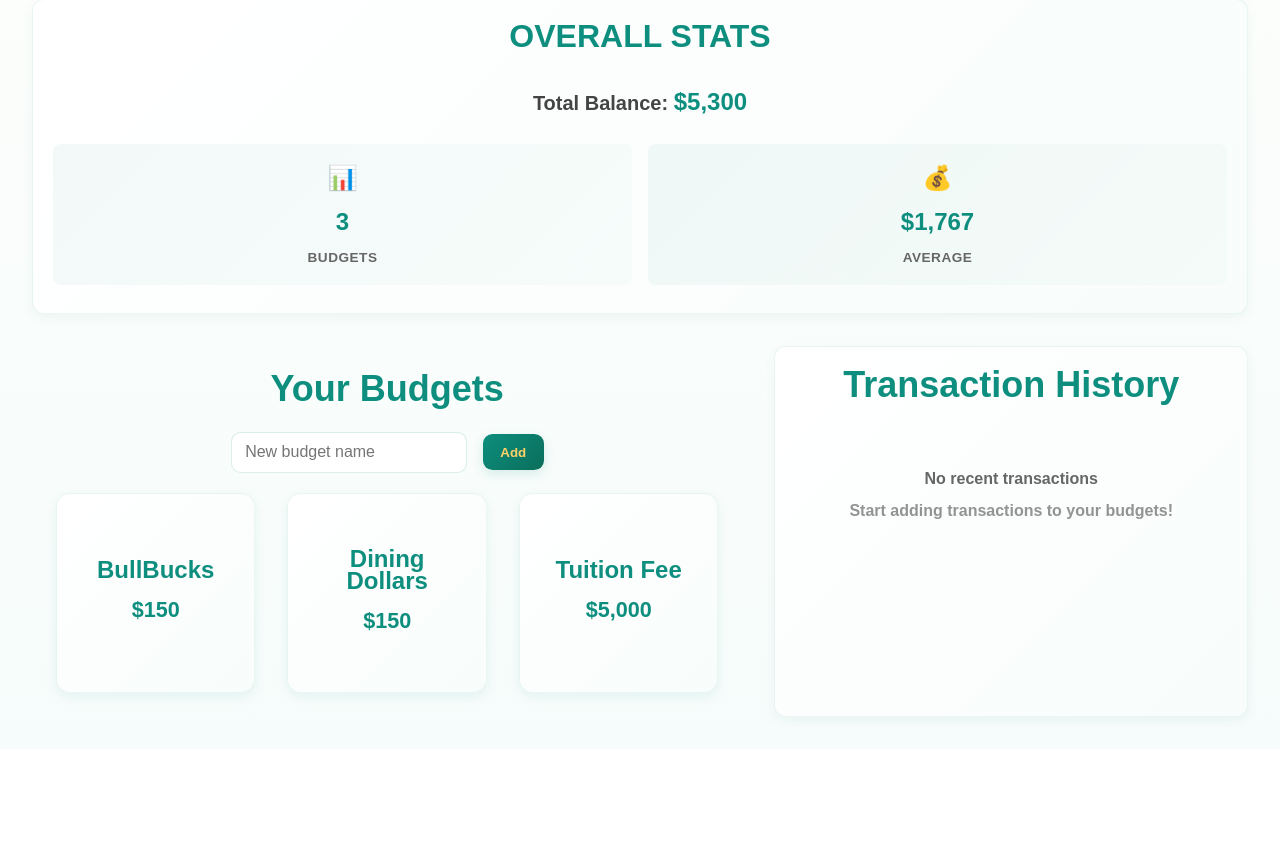
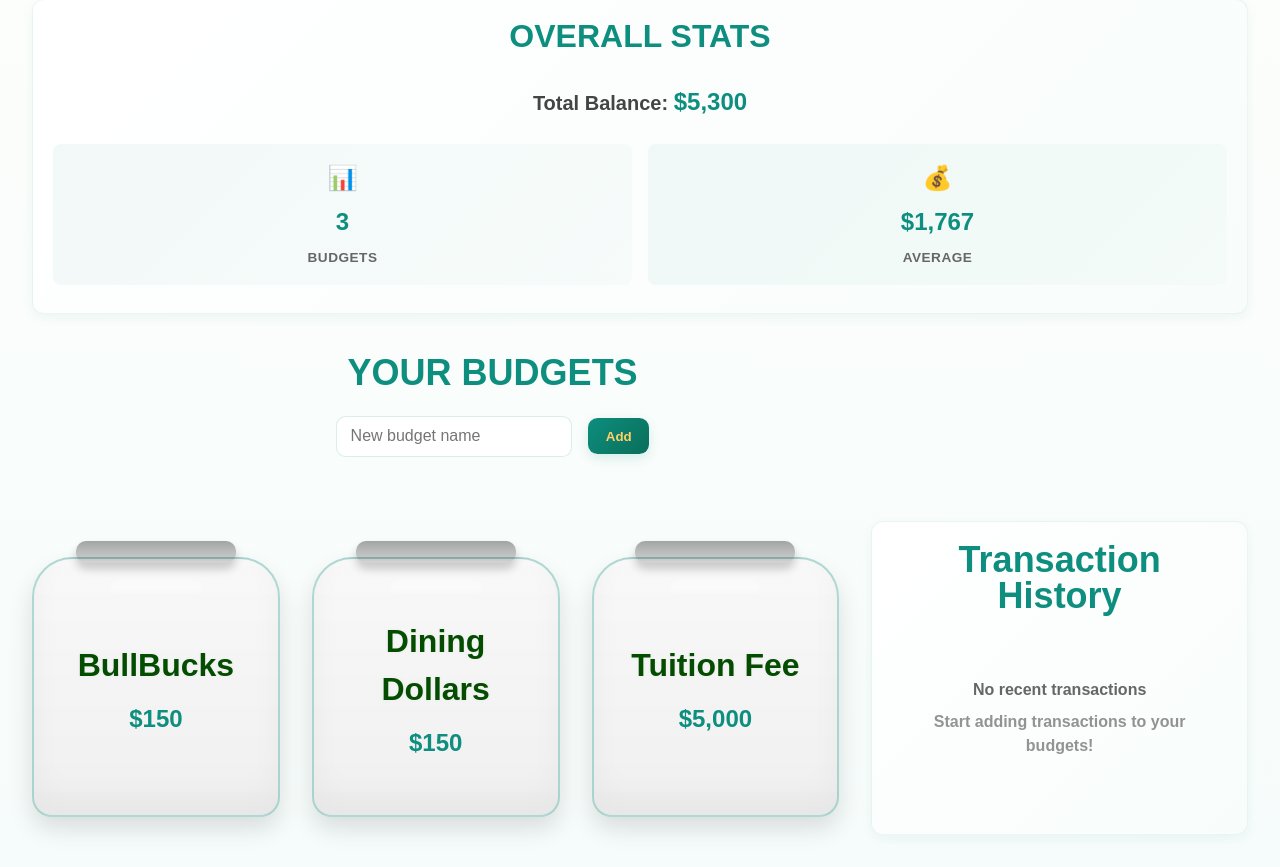
Before and after one commit to JamesChau016/BullBudget, a React (Vite) app: page /dashboard in a window 1280 px wide. Shown: the part 239-1106 px from the top of the page. Before the commit the page ends 988 px from the top, so only its background shows below. Built offline with nearby package versions, Linux system fonts and the light colour scheme; no server answers.

Commit message:
Change BudgetList to Jars

```diff
--- a/src/App.jsx
+++ b/src/App.jsx
@@ -3,10 +3,10 @@ import {ToastBar, Toaster} from 'react-hot-toast'
 import './App.css'
 import Landing from './pages/Landing/Landing'
 import Dashboard from './pages/Dashboard/Dashboard'
-// import Jars from './pages/Jars/Jars'
+import Jars from './components/Jars/Jars';
 import { initialBudgets } from './Data/budgetData'
 import { Route, Routes, useNavigate } from 'react-router-dom'
-import BudgetList from './components/BudgetList/BudgetList'
+//import BudgetList from './components/BudgetList/BudgetList'
 import { db } from './firebase/firebase.js'
 import Login from './pages/Landing/AuthModal/Login/Login'
 import AuthModal from './pages/Landing/AuthModal/AuthModal'
--- /dev/null
+++ b/src/components/Jars/Jars.jsx
@@ -0,0 +1,104 @@
+import React,{ useState } from 'react'
+import toast from 'react-hot-toast'
+import styles from './Jars.module.css'
+
+//từ đây đổi tên thành component để chứa các Budgets
+
+
+//sửa một vài tham số để đồng bộ với App.jsx với Dashboard.jsx
+function Jars({ budgets, setBudgets }) {
+  const [expandedJar, setExpandedJar] = useState(null);
+  const [jarColors, setJarColors] = useState(
+    budgets.map(() => 'hsla(0, 0%, 93%, 1.00)'));
+  const jarNum= budgets.length;
+  // xóa dòng const listJars = budgets;
+
+  // Sửa JarName thành budgets
+  function addJar() {
+    const jarName = document.getElementById('add-jars-input').value;
+    const nameExists = budgets.some(b => b.name === jarName);
+
+    if (!nameExists && jarName.trim() !== "") {
+      setBudgets([...budgets, {
+        id: Date.now(),
+        name: jarName,
+        balance: 0
+      }]);
+      toast.success(`Jar "${jarName}" added`);
+      document.getElementById('add-jars-input').value = '';
+    } else {
+      toast.error('Please fill in a unique Jar name!');
+    }
+  }
+
+// Update để dùng budgets array
+  function removeJar() {
+    if (expandedJar !== null && budgets.length > 1) {
+      const jarN = budgets[expandedJar].name;
+      setBudgets(budgets.filter((_, index) => index !== expandedJar));
+      toast.success(`Jar "${jarN}" removed`);
+      setExpandedJar(null);
+    } else {
+      toast.error('You must have at least one jar!');
+    }
+  }
+
+  function expandJar(index){
+    setExpandedJar(expandedJar === index ? null : index);
+  }
+
+  function changeJarColor(index){
+    const newColor= document.getElementById('jar-color-picker').value;
+    const updatedColors = [...jarColors];
+    updatedColors[index] = newColor;
+    setJarColors(updatedColors);
+  }
+
+ return (
+  <>
+    <div className={styles['jars-header']}>
+      <h2 className={styles['jars-title']}>YOUR BUDGETS</h2>
+      <div className={styles['add-jar-form']}>
+        <input
+          type='text'
+          id='add-jars-input'
+          placeholder='New budget name'
+          required
+        />
+        <button onClick={addJar} className={styles['add-jar-button']}>Add</button>
+      </div>
+    </div>
+
+    <div className={styles['jars-container']}>
+      {budgets.map((budget, index) => (
+        <div
+          onClick={() => expandedJar === null && expandJar(index)}
+          key={budget.id}
+          className={`${styles.jar} ${expandedJar === index ? styles.expanded : ''}`}
+          style={{backgroundColor: jarColors[index]}}
+        >
+          <h2 id={styles['jar-label']}>{budget.name}</h2>
+          <p className={styles['jar-balance']}>${budget.balance.toLocaleString()}</p>
+
+          {expandedJar === index && (
+            <>
+              <div className={styles['jar-color-controls']}>
+                <input type='color' id={styles['jar-color-picker']}  />
+                <button id={styles['change-jar-color']} onClick={() => changeJarColor(index)}>Change Color</button>
+              </div>
+              <div className={styles['jar-details']}>
+                <div className={styles['jar-details-buttons']}>
+                  <button id={styles['close-jar']} onClick={(e) => {e.stopPropagation(); expandJar(index);}}>Close</button>
+                  <button id={styles['remove-jar']} onClick={(e) => {e.stopPropagation(); removeJar();}}>Remove Jar</button>
+                </div>
+              </div>
+            </>
+          )}
+        </div>
+      ))}
+    </div>
+  </>
+)
+}
+
+export default Jars
--- a/src/pages/Jars/Jars.module.css
+++ b/src/components/Jars/Jars.module.css
@@ -1,56 +1,90 @@
-#page-title {
-    font-size: 5rem;
-    text-align: center;
-    color: hsl(120, 97%, 13%);
+.jars-header {
+  margin-left: 25%;
+  margin-right: auto;
+  margin-bottom: 2rem;
+  max-width: 600px;
+  text-align: center;
+  display: flex;
+  flex-direction: column;
+  align-items: center;
 }
-#add-jars {
-    margin: 20px auto;
-    padding: 10px;
-    font-size: 1.5rem;
-    border: #c0ffc1 2px solid;
-    box-shadow: 2px 2px 12px hsla(0, 1%, 19%, 0.71);
-    border-radius: 5px;
-    width: 200px;
+.jar-balance {
+  margin: 0.75rem 0 0 0;
+  font-size: 1.5rem;
+  font-weight: 800;
+  color: #0d8e7e;
+  text-align: center;
 }
-#add-jars:focus {
-    outline: none;
-    border-color: hsl(120, 97%, 30%);
-    box-shadow: 0 0 5px hsl(120, 97%, 30%);
+
+.jars-title {
+  margin: 0 0 1rem 0;
+  font-size: 2.25rem;
+  font-weight: 800;
+  color: #0d8e7e;
+  text-align: center;
 }
-#add-jar-button {
-    padding: 10px 20px;
-    font-size: 1.5rem;
-    background-color: hsla(120, 100%, 30%, 0.897);
-    color: rgb(255, 231, 97);
-    border: none;
-    border-radius: 5px;
-    cursor: pointer;
-    box-shadow: 2px 2px 12px hsla(0, 1%, 19%, 0.71);
-    margin-left:20px;
-    float: right;
+
+.add-jar-form {
+  display: flex;
+  align-items: center;
+  justify-content: center;
+  gap: 1rem;
 }
-#add-jar-button:hover {
-    background-color: hsla(120, 100%, 40%, 0.897);
+
+.add-jar-form input {
+  padding: 0.65rem 0.85rem;
+  border-radius: 0.6rem;
+  border: 1px solid rgba(13, 142, 126, 0.15);
+  min-width: 220px;
+  font-size: 1rem;
+  background: #ffffff;
+  color: #333;
+  transition: border-color 0.2s ease, box-shadow 0.2s ease;
 }
-#add-jar-button:active {
-    transform: scale(0.9);
-    background-color: hsla(120, 100%, 50%, 0.897);
+
+.add-jar-form input:focus {
+  outline: none;
+  border-color: rgba(13, 142, 126, 0.35);
+  box-shadow: 0 0 0 3px rgba(13, 142, 126, 0.1);
+}
+
+.add-jar-button {
+  padding: 0.65rem 1.1rem;
+  border-radius: 0.6rem;
+  border: none;
+  background: linear-gradient(135deg, #0d8e7e 0%, #0a6e5a 100%);
+  color: #ffd166;
+  font-weight: 700;
+  cursor: pointer;
+  box-shadow: 0 4px 12px rgba(13, 142, 126, 0.15);
+  transition: transform 0.12s ease, box-shadow 0.12s ease;
+}
+
+.add-jar-button:hover {
+  transform: translateY(-2px);
+  box-shadow: 0 6px 16px rgba(13, 142, 126, 0.2);
+}
+
+.add-jar-button:active {
+  transform: translateY(0px);
+  box-shadow: 0 2px 8px rgba(13, 142, 126, 0.12);
 }
 .jars-container{
     font-size: 1.5rem;
     display: grid;
-    justify-content: space-around;
+    justify-content: center;
     align-items: center;
-    flex-wrap: wrap;
-    gap: 20px;
-    grid-template-columns: repeat(auto-fit, minmax(200px, 1fr));
+    gap: 2rem;
+    grid-template-columns: repeat(3, 1fr);
+    padding: 1rem 0;
 }
 .jar {
   margin: 0 auto;
-  margin-top:20px;
-  width: 200px;
-  height: 220px;
-  border: 2px solid rgba(191,242,192,0.9);
+  margin-top: 20px;
+  width: 100%;
+  max-width: 280px;
+  height: 260px;
+  border: 2px solid rgba(13, 142, 126, 0.3);
   border-radius: 40px 40px 20px 20px;
   box-shadow: 0 12px 24px rgba(0,0,0,0.12), inset 0 -18px 30px rgba(0,0,0,0.04);
   padding: 18px 16px 14px 16px;
--- a/src/pages/Dashboard/Dashboard.jsx
+++ b/src/pages/Dashboard/Dashboard.jsx
@@ -3,10 +3,11 @@ import styles from './Dashboard.module.css';
 import Welcome from './Welcome/Welcome';
 import TransactionHistory from './TransactionHistory/TransactionHistory';
 import Stats from './Stats/Stats';
-import BudgetList from '../../components/BudgetList/BudgetList';
+//import BudgetList from '../../components/BudgetList/BudgetList';
 import Header from '../../components/Header/Header';
 import NavigationButton from '../../components/NavigationButton/NavigationButton.jsx';
 import { useNavigate } from 'react-router-dom';
+import Jars from '../../components/Jars/Jars';
 
 
 
@@ -37,7 +38,7 @@ const Dashboard = ({ budgets, setBudgets }) => {
         </div>
 
         <div className={styles.mainContent}>
-          <BudgetList budgets={budgets} setBudgets={setBudgets} />
+          <Jars budgets={budgets} setBudgets={setBudgets} />
           <TransactionHistory budgets={budgets} />
         </div>
       </main>
--- a/src/pages/Dashboard/Dashboard.module.css
+++ b/src/pages/Dashboard/Dashboard.module.css
@@ -15,9 +15,13 @@
 
 .mainContent {
   display: grid;
-  grid-template-columns: 1.2fr 0.8fr;
+  grid-template-columns: 1.5fr 0.7fr;
   gap: 2rem;
   align-items: start;
+}
+
+.mainContent > *:first-child {
+  grid-column: 1 / -1; /* Jars span full width */
 }
 
 @media (max-width: 980px) {
```
Also changed, not shown: src/pages/Jars/Jars.jsx (deleted, +0 -93 lines).
